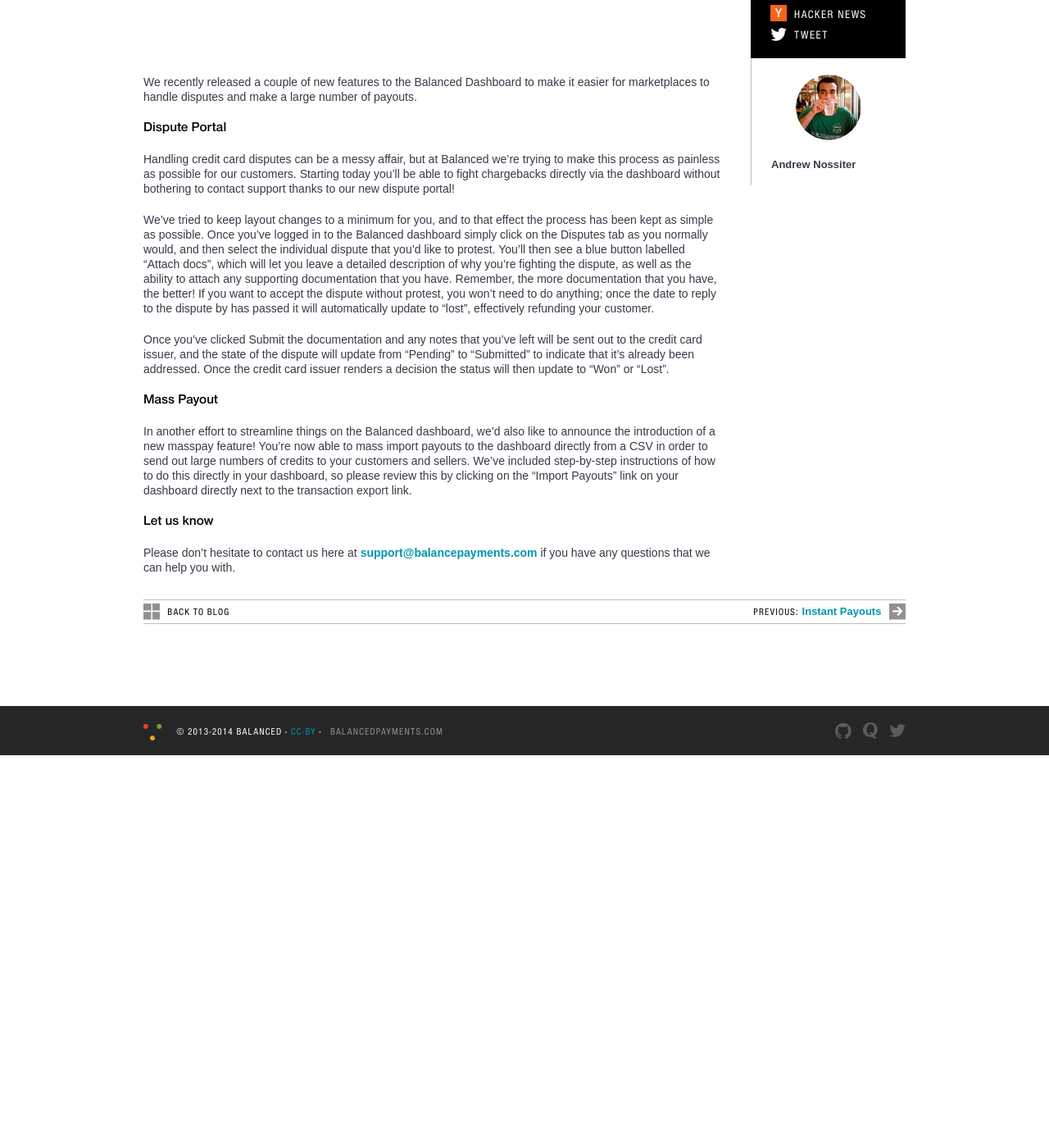
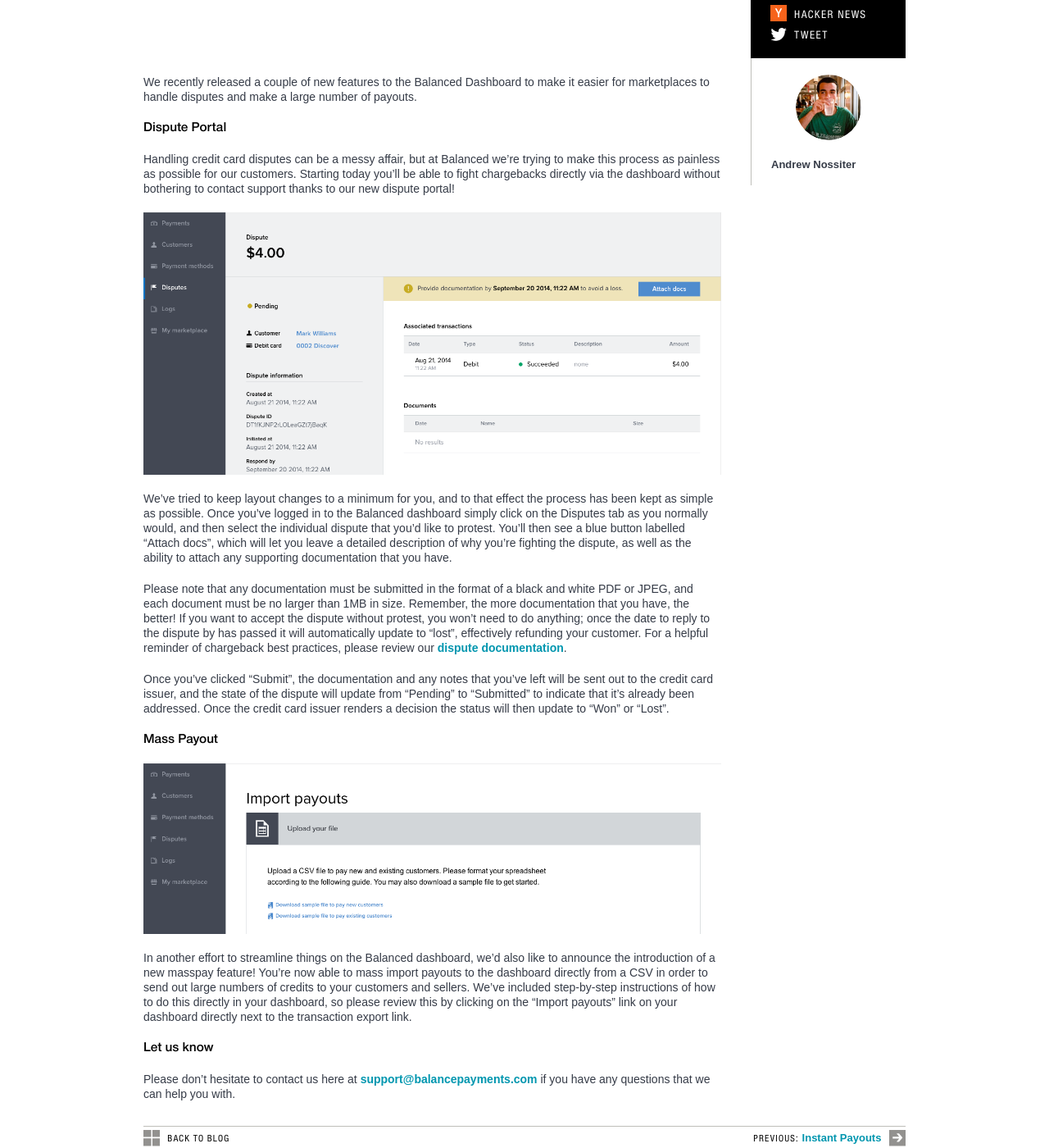
Before and after one commit to balanced/balanced.github.com, a Jekyll site: the page built from _posts/2014-08-28-announcing-dispute-portal-and-mass-payout.md, in a window 1280 px wide and 1400 px high, scrolled down 846 px. Shown: the whole window at 82% size. Built offline with Jekyll 4.4.1, drawn with Linux system fonts in a browser that asks for light colours; nearby versions of some CDN libraries; before the commit the page ends 1767 px from its top, so only the background shows below that.

Commit message:
Update text and add screenshots

```diff
--- a/_posts/2014-08-28-announcing-dispute-portal-and-mass-payout.md
+++ b/_posts/2014-08-28-announcing-dispute-portal-and-mass-payout.md
@@ -17,15 +17,22 @@
 
 ### Dispute Portal
 
-Handling credit card disputes can be a messy affair, but at Balanced we’re trying to make this process as painless as possible for our customers.  Starting today you’ll be able to fight chargebacks directly via the dashboard without bothering to contact support thanks to our new dispute portal!
 
-We’ve tried to keep layout changes to a minimum for you, and to that effect the process has been kept as simple as possible.  Once you’ve logged in to the Balanced dashboard simply click on the Disputes tab as you normally would, and then select the individual dispute that you’d like to protest.  You’ll then see a blue button labelled “Attach docs”, which will let you leave a detailed description of why you’re fighting the dispute, as well as the ability to attach any supporting documentation that you have.  Remember, the more documentation that you have, the better!  If you want to accept the dispute without protest, you won’t need to do anything; once the date to reply to the dispute by has passed it will automatically update to “lost”, effectively refunding your customer.
+Handling credit card disputes can be a messy affair, but at Balanced we’re trying to make this process as painless as possible for our customers. Starting today you’ll be able to fight chargebacks directly via the dashboard without bothering to contact support thanks to our new dispute portal!
 
-Once you’ve clicked Submit the documentation and any notes that you’ve left will be sent out to the credit card issuer, and the state of the dispute will update from “Pending” to “Submitted” to indicate that it’s already been addressed.   Once the credit card issuer renders a decision the status will then update to “Won” or “Lost”.
+![Dispute portal](/img/blogimages/dispute-details-page.png)
+
+We’ve tried to keep layout changes to a minimum for you, and to that effect the process has been kept as simple as possible.  Once you’ve logged in to the Balanced dashboard simply click on the Disputes tab as you normally would, and then select the individual dispute that you’d like to protest. You’ll then see a blue button labelled “Attach docs”, which will let you leave a detailed description of why you’re fighting the dispute, as well as the ability to attach any supporting documentation that you have.
+
+Please note that any documentation must be submitted in the format of a black and white PDF or JPEG, and each document must be no larger than 1MB in size. Remember, the more documentation that you have, the better! If you want to accept the dispute without protest, you won’t need to do anything; once the date to reply to the dispute by has passed it will automatically update to “lost”, effectively refunding your customer. For a helpful reminder of chargeback best practices, please review our <a href="https://support.balancedpayments.com/hc/en-us/categories/200147154-Fraud-Chargebacks">dispute documentation</a>.
+
+Once you’ve clicked "Submit", the documentation and any notes that you’ve left will be sent out to the credit card issuer, and the state of the dispute will update from “Pending” to “Submitted” to indicate that it’s already been addressed. Once the credit card issuer renders a decision the status will then update to “Won” or “Lost”.
 
 ### Mass Payout
 
-In another effort to streamline things on the Balanced dashboard, we’d also like to announce the introduction of a new masspay feature!  You’re now able to mass import payouts to the dashboard directly from a CSV in order to send out large numbers of credits to your customers and sellers.  We’ve included step-by-step instructions of how to do this directly in your dashboard, so please review this by clicking on the “Import Payouts” link on your dashboard directly next to the transaction export link.
+![Mass payout](/img/blogimages/mass-payout.png)
+
+In another effort to streamline things on the Balanced dashboard, we’d also like to announce the introduction of a new masspay feature! You’re now able to mass import payouts to the dashboard directly from a CSV in order to send out large numbers of credits to your customers and sellers. We’ve included step-by-step instructions of how to do this directly in your dashboard, so please review this by clicking on the “Import payouts” link on your dashboard directly next to the transaction export link.
 
 ### Let us know
 
```
Also changed, not shown: img/blogimages/dispute-details-page.png (added), img/blogimages/mass-payout.png (added).
